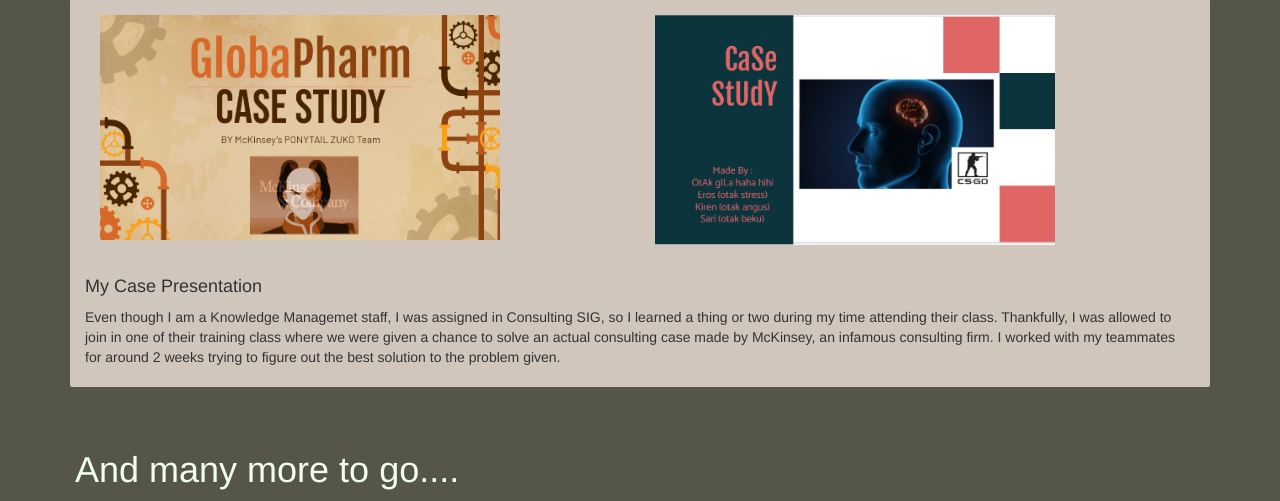
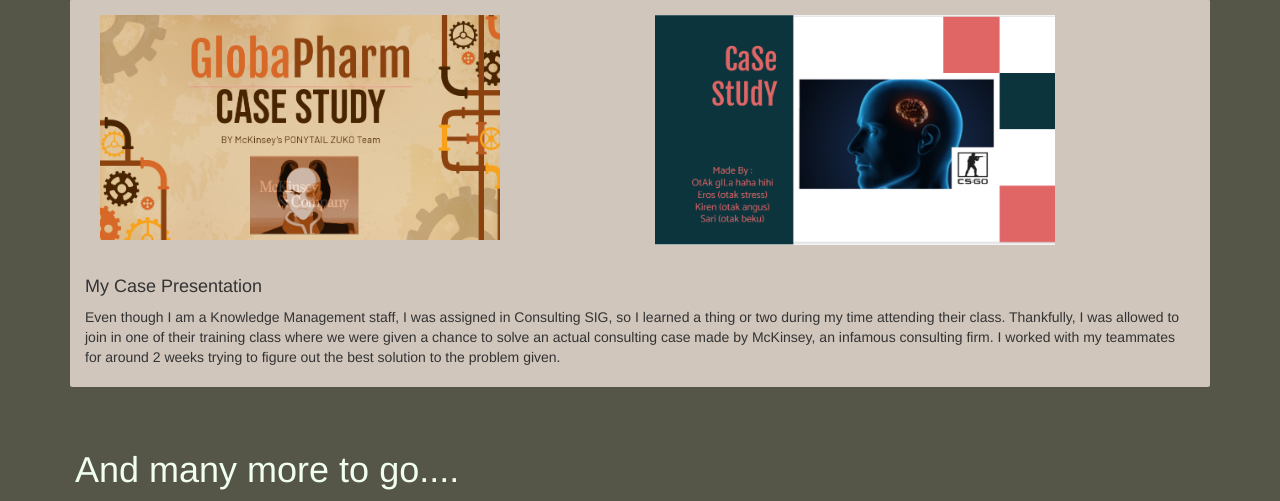
Before and after one commit to nurhafs/triality, a Django app: page /porto/ in a window 1280 px wide. Shown: the part 659-1160 px from the top of the page. Run offline with Django 3.2, Linux system fonts and the light colour scheme; some libraries are stand-ins or nearby versions.

Commit message:
Update main/templates/main/porto.html, static/css/layer.css, main/templates/main/home.html, templates/basic.html, static/css/schedule.css

```diff
--- a/main/templates/main/porto.html
+++ b/main/templates/main/porto.html
@@ -35,7 +35,7 @@
           </div>
       </div>
       <h4>My Case Presentation</h4>
-      <p>Even though I am a Knowledge Managemet staff, I was assigned in Consulting SIG, so I learned a thing or two
+      <p>Even though I am a Knowledge Management staff, I was assigned in Consulting SIG, so I learned a thing or two
         during my time attending their class. Thankfully, I was allowed to join in one of their training class where
         we were given a chance to solve an actual consulting case made by McKinsey, an infamous consulting firm.
         I worked with my teammates for around 2 weeks trying to figure out the best solution to the problem given.
--- a/static/css/layer.css
+++ b/static/css/layer.css
@@ -201,7 +201,7 @@
  }
 
  #welcome {
-    background:#4f7942;
+    background:#7b9c70;
     font-family: Verdana, Geneva, Tahoma, sans-serif;
 }
 
```
Also changed, not shown: main/templates/main/home.html (line endings or trailing spaces), static/css/schedule.css (line endings or trailing spaces), templates/basic.html (line endings or trailing spaces).
